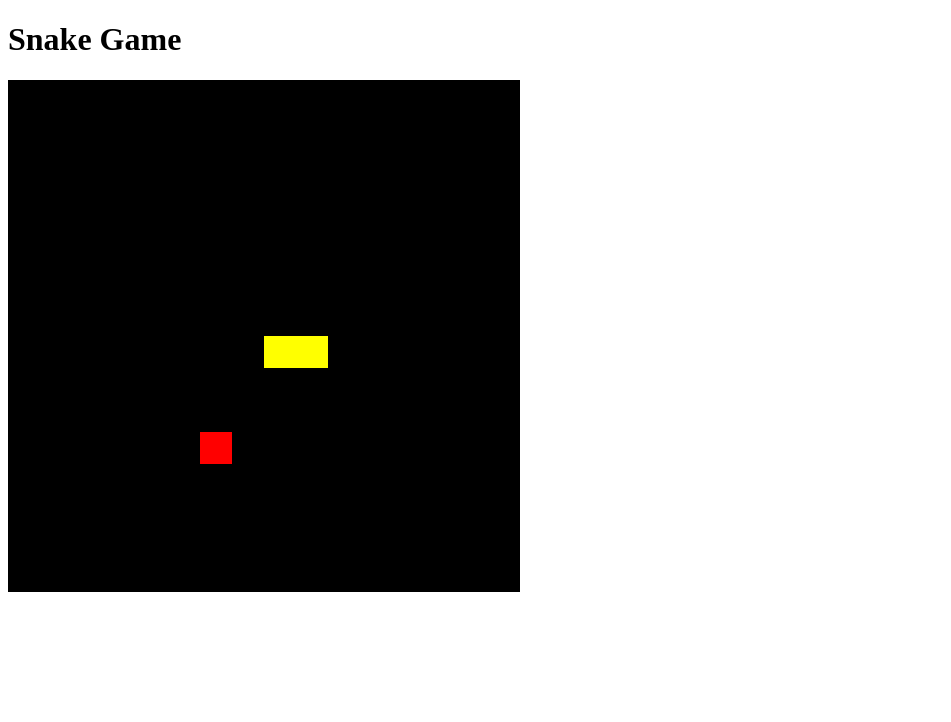
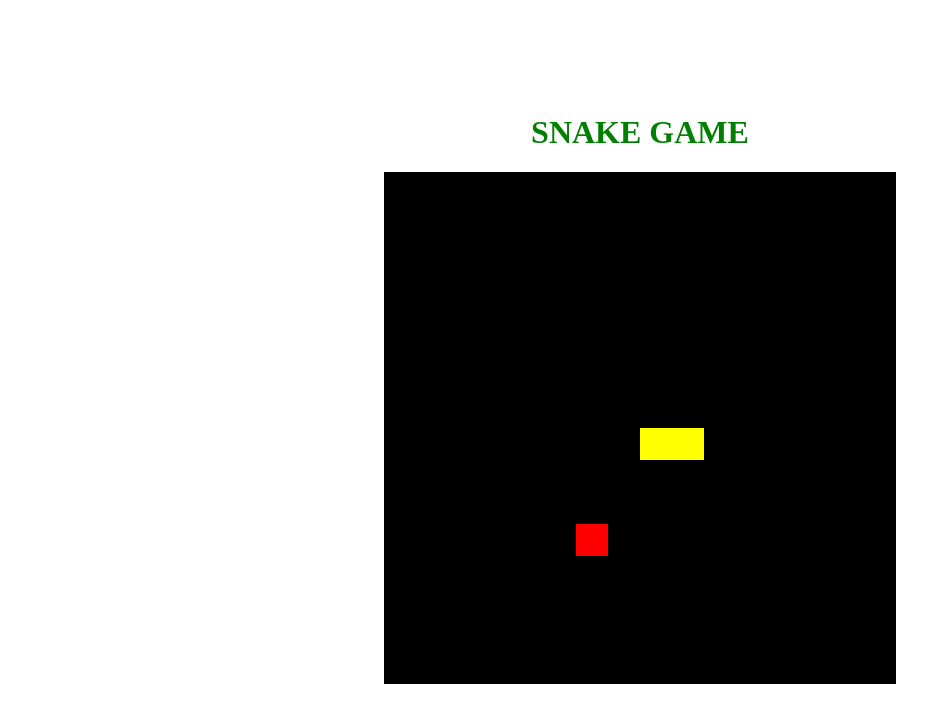
Before and after one commit to m-mati/Jogo_Cobrinha, a plain HTML site: page index.html in a window 1280 px wide. Shown: the whole page, without its empty margins (0-951 px from the left). Drawn offline with Linux system fonts and the light colour scheme.

Commit message:
estilização do body

```diff
--- a/index.html
+++ b/index.html
@@ -9,7 +9,7 @@
     <title>Snake Game</title>
 </head>
 <body>
-    <h1>Snake Game</h1>
+    <h1>SNAKE GAME</h1>
     <canvas id="snake" width="512" height="512"></canvas>
 </body>
 </html>
--- a/script.js
+++ b/script.js
@@ -65,7 +65,7 @@ function iniciarJogo(){
     if(direction == "down") snakeY += box;
 
     if(snakeX != food.x || snakeY != food.y){
-        snake.pop(); //pop tira o último elemento da lista
+        snake.pop();
     }else{
         food.x = Math.floor(Math.random() * 15 +1) * box;
         food.y = Math.floor(Math.random() * 15 +1) * box;
--- a/style.css
+++ b/style.css
@@ -0,0 +1,10 @@
+body{
+    height: 95vh;
+    width: 95;
+    display: flex;
+    justify-content: center;
+    align-items: center;
+    flex-direction: column;
+    color: green
+
+}
```
